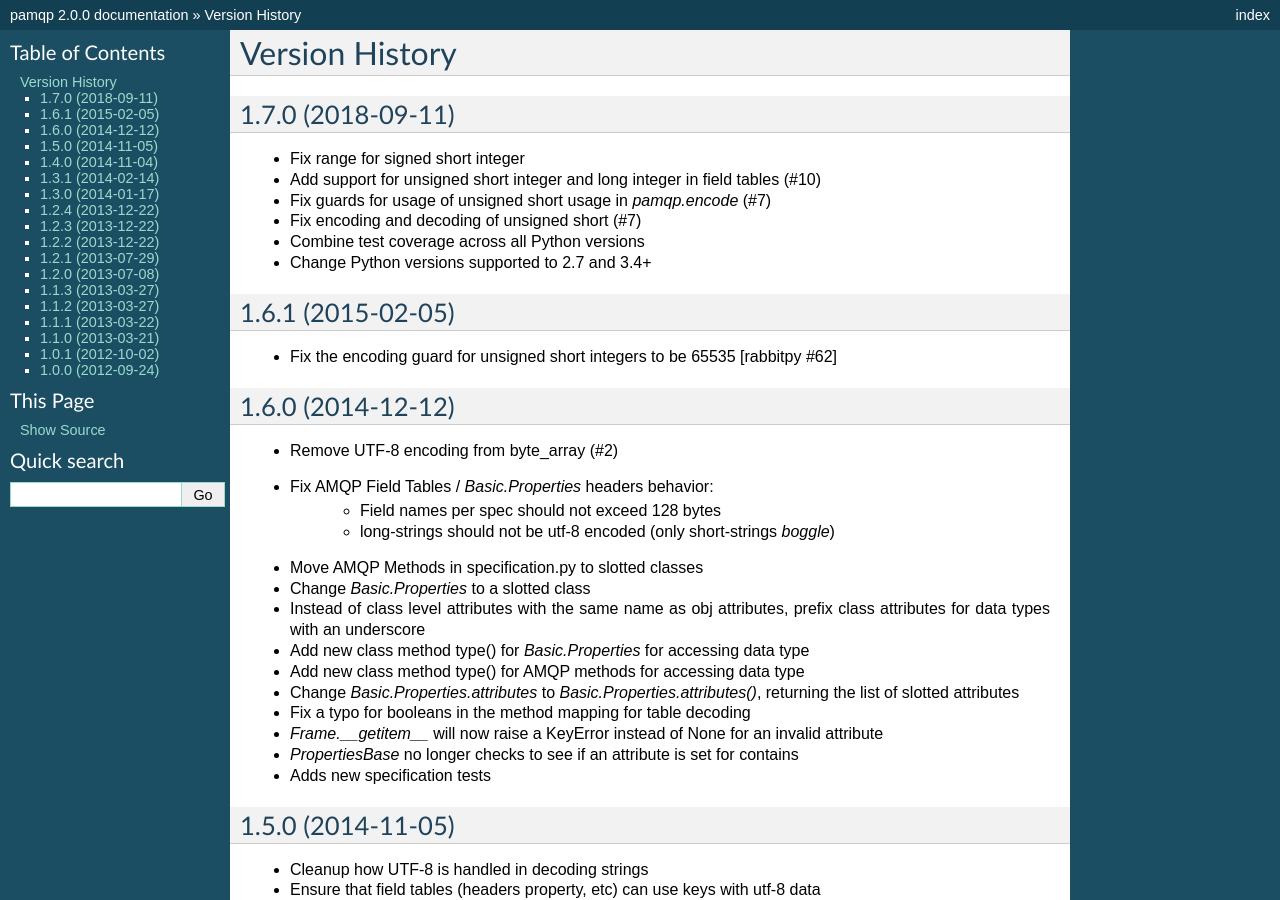
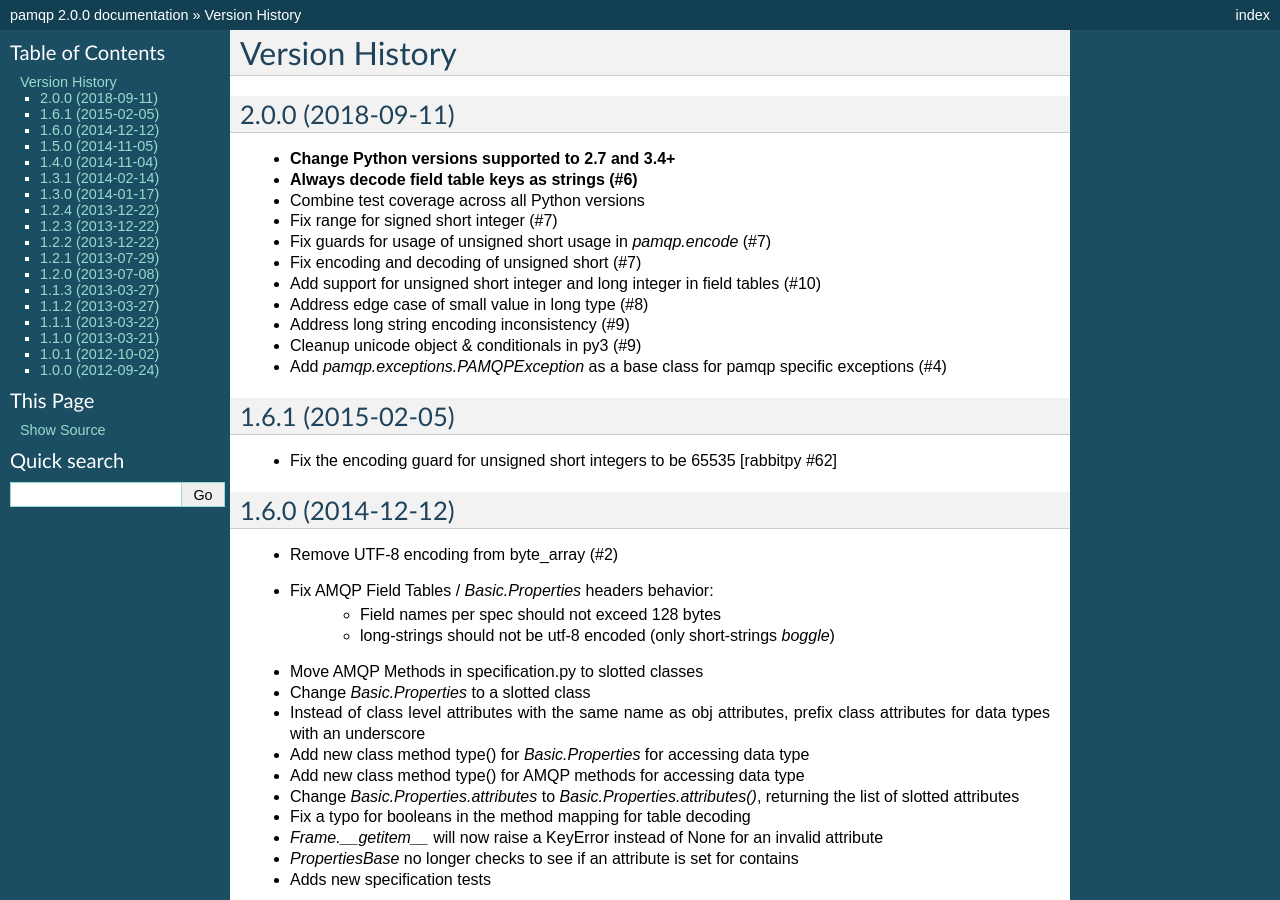
Before and after one commit to gmr/pamqp, a Sphinx documentation site: the page built from docs/history.rst, in a window 1280 px wide and 900 px high. Built offline with Sphinx 7.4.7, drawn with Linux system fonts in a browser that asks for light colours.

Commit message:
Update release history

```diff
--- a/docs/history.rst
+++ b/docs/history.rst
@@ -1,14 +1,19 @@
 Version History
 ===============
 
-1.7.0 (2018-09-11)
+2.0.0 (2018-09-11)
 ------------------
-- Fix range for signed short integer
-- Add support for unsigned short integer and long integer in field tables  (#10)
+- **Change Python versions supported to 2.7 and 3.4+**
+- **Always decode field table keys as strings (#6)**
+- Combine test coverage across all Python versions
+- Fix range for signed short integer (#7)
 - Fix guards for usage of unsigned short usage in `pamqp.encode` (#7)
 - Fix encoding and decoding of unsigned short (#7)
-- Combine test coverage across all Python versions
-- Change Python versions supported to 2.7 and 3.4+
+- Add support for unsigned short integer and long integer in field tables  (#10)
+- Address edge case of small value in long type (#8)
+- Address long string encoding inconsistency (#9)
+- Cleanup unicode object & conditionals in py3 (#9)
+- Add `pamqp.exceptions.PAMQPException` as a base class for pamqp specific exceptions (#4)
 
 1.6.1 (2015-02-05)
 ------------------
```
